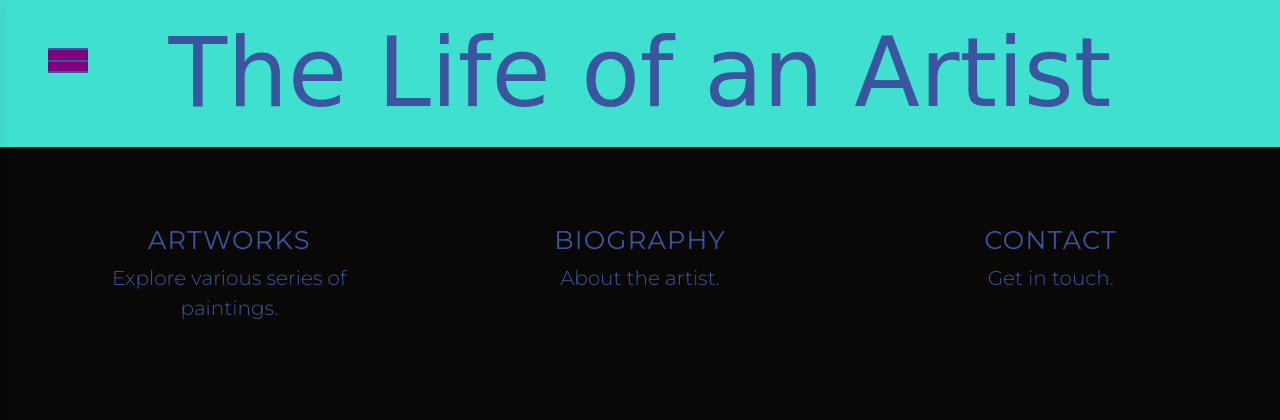
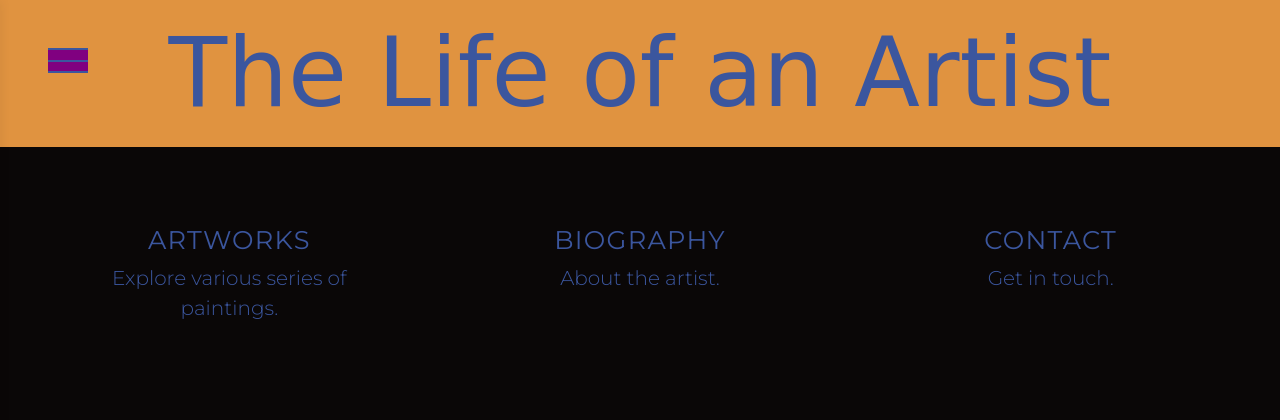
Before and after one commit to anad-zeal/aep_new_menu, a PHP site: page / in a window 1280 px wide. Shown: the top 420 px of the page. Run offline with PHP 8.4, Linux system fonts and the light colour scheme; some web fonts are replaced.

```diff
--- a/assets/css/style.css
+++ b/assets/css/style.css
@@ -66,7 +66,7 @@ h6 {
   padding: 1rem 0;
   text-align: center;
   z-index: 100;
-  background-color: turquoise;
+  background-color: rgb(224, 147, 64);
 }
 
 .hero .sub-title {
```
